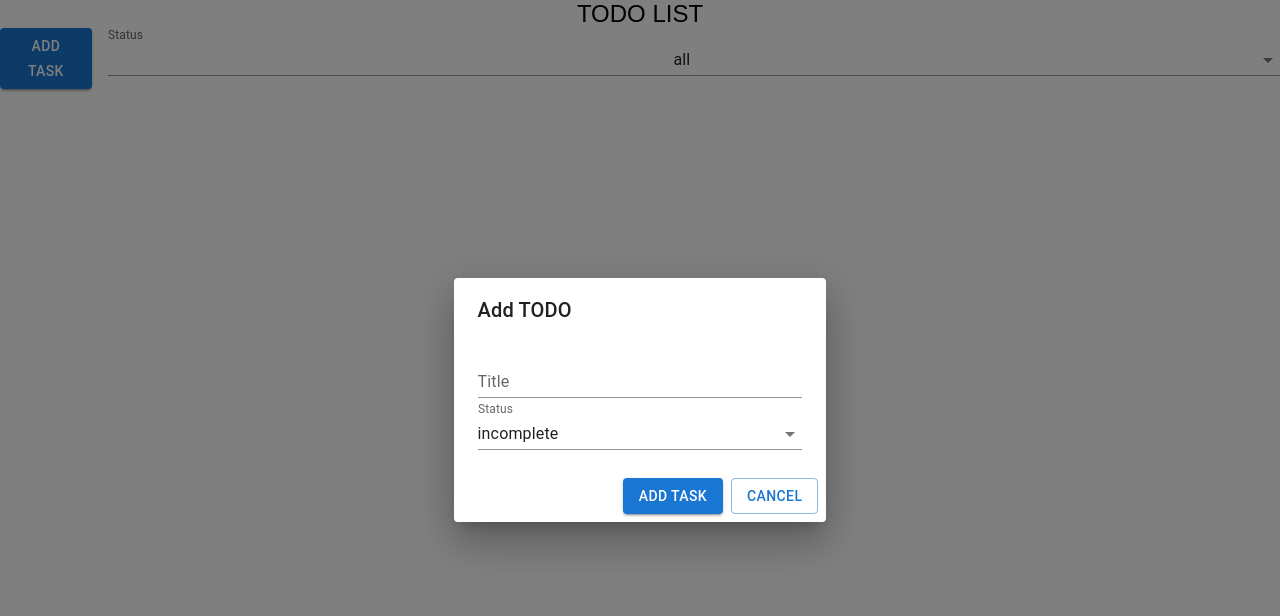
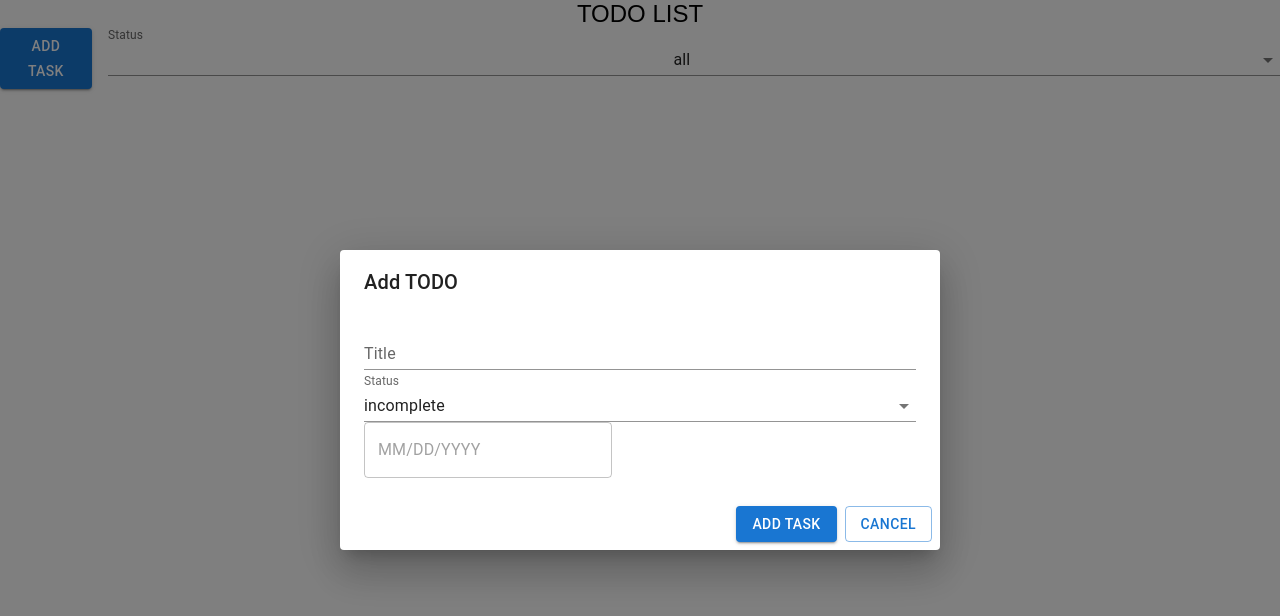
Before and after one commit to JReichAccenture/react-todo-app, a React (Create React App) app: page / in a window 1280 px wide. Both pictures are taken after a click on the button "ADD TASK". Shown: the top 616 px of the page. Built offline with nearby package versions, Linux system fonts and the light colour scheme.

Commit message:
added_datepicker

```diff
--- a/package.json
+++ b/package.json
@@ -8,6 +8,7 @@
     "@fontsource/roboto": "^5.0.4",
     "@mui/icons-material": "^5.13.7",
     "@mui/material": "^5.13.7",
+    "@mui/x-date-pickers": "^6.9.2",
     "@testing-library/jest-dom": "^5.16.5",
     "@testing-library/react": "^13.4.0",
     "@testing-library/user-event": "^13.5.0",
@@ -15,6 +16,7 @@
     "@types/node": "^16.18.38",
     "@types/react": "^18.2.14",
     "@types/react-dom": "^18.2.6",
+    "dayjs": "^1.11.9",
     "react": "^18.2.0",
     "react-dom": "^18.2.0",
     "react-scripts": "5.0.1",
--- a/src/App.tsx
+++ b/src/App.tsx
@@ -3,6 +3,8 @@ import PageTitle from './components/PageTitle';
 import AppHeader from './components/AppHeader';
 import { useTaskState } from './hooks/app_state';
 import TodoList from './components/TodoList';
+import { LocalizationProvider } from '@mui/x-date-pickers';
+import { AdapterDayjs } from '@mui/x-date-pickers/AdapterDayjs';
 
 function App() {
     const {
@@ -18,6 +20,7 @@ function App() {
 
     return (
         <div className="wrapper">
+            <LocalizationProvider dateAdapter={AdapterDayjs}>
                 <PageTitle></PageTitle>
                 <AppHeader
                     createTask={createTask}
@@ -30,6 +33,7 @@ function App() {
                     getTask={getTask}
                     updateTask={updateTask}
                 ></TodoList>
+            </LocalizationProvider>
         </div>
     );
 }
--- a/src/classes/Task.ts
+++ b/src/classes/Task.ts
@@ -2,7 +2,8 @@ export class Task {
     id = new Date().getTime();
     constructor(
         public title: string,
-        public status: TaskStatus
+        public status: TaskStatus,
+        public dueDate: Date | null | undefined
     ) {}
 }
 
--- a/src/components/TodoModal.tsx
+++ b/src/components/TodoModal.tsx
@@ -11,6 +11,7 @@ import { TaskStatus, Task } from '../classes/Task';
 import EditIcon from '@mui/icons-material/Edit';
 import IconButton from '@mui/material/IconButton';
 import MySelect from './MySelect';
+import { DatePicker } from '@mui/x-date-pickers';
 
 interface ModalProperties {
     createTask?: (newTask: Task) => void;
@@ -21,9 +22,10 @@ interface ModalProperties {
 }
 
 function TodoModal(props: ModalProperties) {
-    const [open, setOpen] = useState(false);
-    const [title, setTitle] = useState('');
-    const [status, setStatus] = useState(TaskStatus.Incomplete);
+    const [open, setOpen] = useState<boolean>(false);
+    const [title, setTitle] = useState<string>('');
+    const [status, setStatus] = useState<TaskStatus>(TaskStatus.Incomplete);
+    const [dueDate, setDueDate] = useState<Date | undefined | null>(null);
 
     const handleClickOpen = () => {
         setOpen(true);
@@ -31,6 +33,7 @@ function TodoModal(props: ModalProperties) {
             const task = props.getTask(props.taskId) as Task;
             setTitle(task.title);
             setStatus(task.status);
+            setDueDate(task.dueDate);
         }
     };
 
@@ -38,6 +41,7 @@ function TodoModal(props: ModalProperties) {
         setTitle('');
         setStatus(TaskStatus.Incomplete);
         setOpen(false);
+        setDueDate(null);
     };
 
     const onTitleChange = (event: any) => {
@@ -48,12 +52,16 @@ function TodoModal(props: ModalProperties) {
         setStatus(status);
     };
 
+    const onDueDateChange = (date: Date | null | undefined) => {
+        setDueDate(date);
+    };
+
     const submitData = () => {
         if (props.create && props.createTask) {
-            const task = new Task(title, status as TaskStatus);
+            const task = new Task(title, status as TaskStatus, dueDate);
             props.createTask(task);
         } else if (props.updateTask) {
-            props.updateTask({ id: props.taskId!, title, status });
+            props.updateTask({ id: props.taskId!, title, status, dueDate });
         }
 
         handleClose();
@@ -100,6 +108,11 @@ function TodoModal(props: ModalProperties) {
                             defaultValue={status}
                             setValue={onStatusChange}
                         ></MySelect>
+                        <DatePicker
+                            key={'todo'}
+                            value={dueDate}
+                            onChange={onDueDateChange}
+                        ></DatePicker>
                     </DialogContent>
                     <DialogActions>
                         <Button
```
Also changed, not shown: 1 other file (tests, documents, lock files or other folders). Lines whose indentation alone changed are shown as unchanged.
